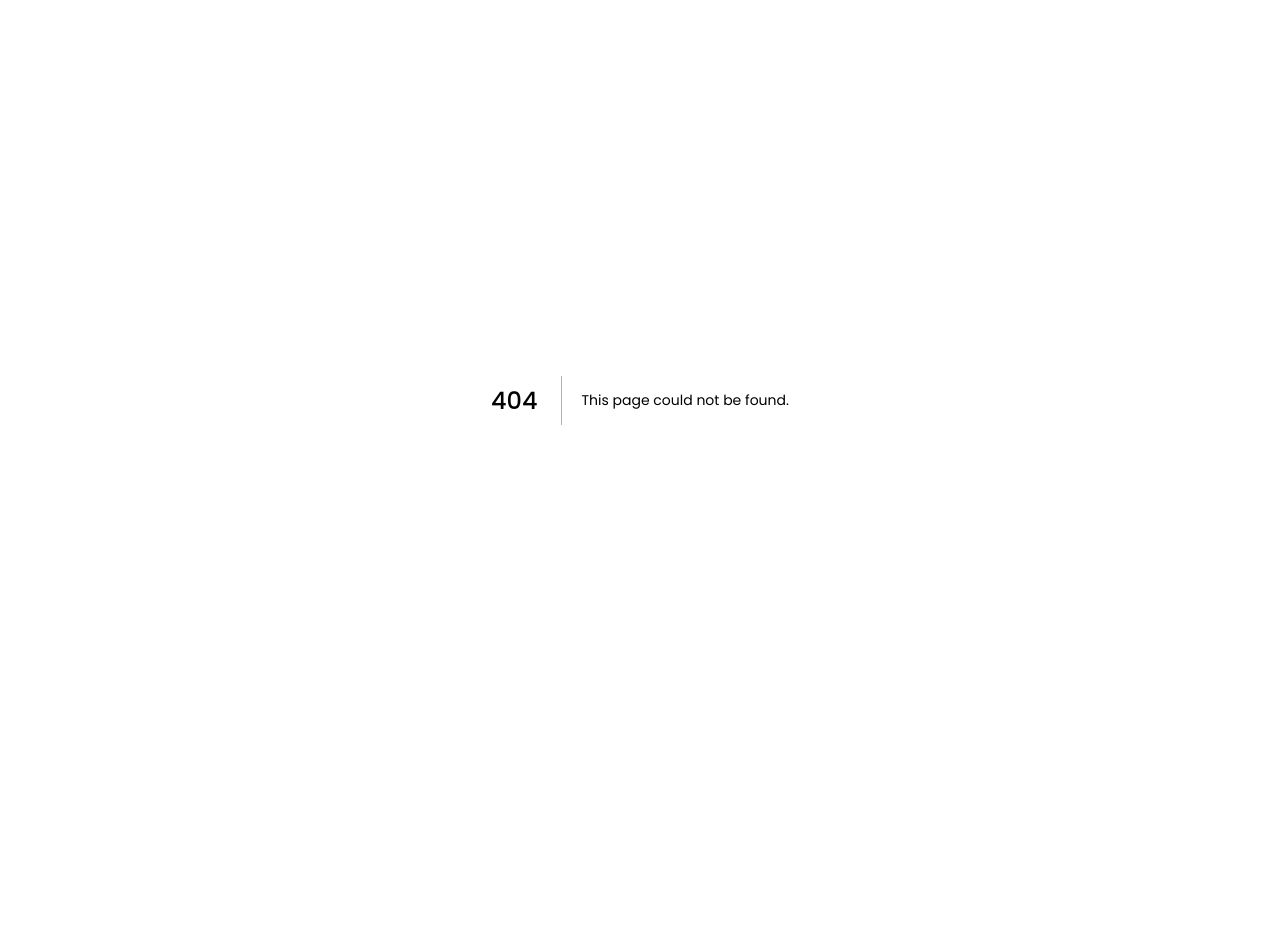
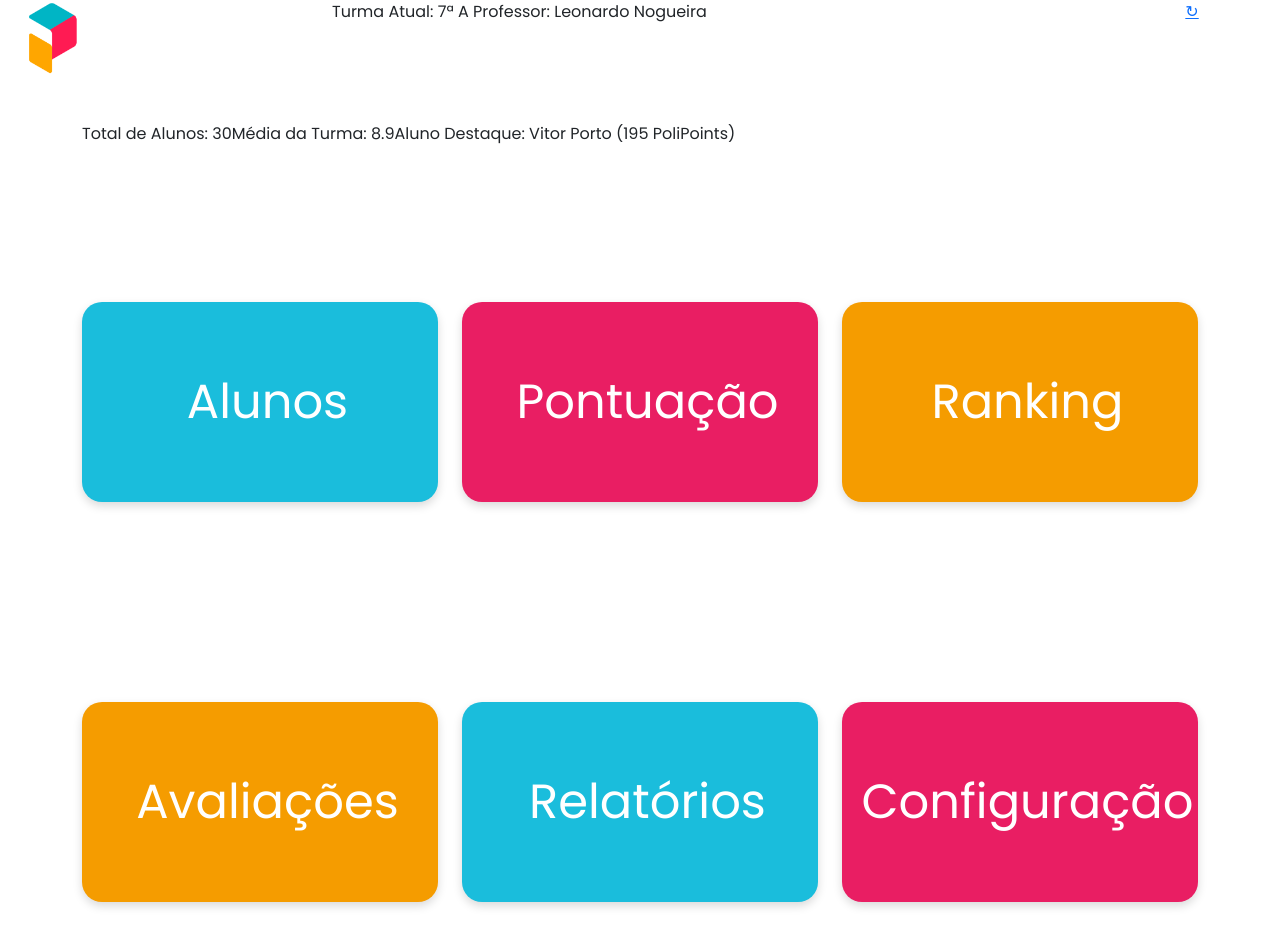
Before and after one commit to PII-3-Semestre-CIC-2025/PlataformaPoliedro, a Next.js app: page /dashboard-prof in a window 1280 px wide. Before the commit this address had no page. Shown: the top 946 px of the page. Before the commit the page ends 800 px from the top, so only its background shows below. Built offline with nearby package versions, Linux system fonts and the light colour scheme.

Commit message:
incompleto dashprof

```diff
--- a/app/dasboard-prof/dashboard-prof.jsx
+++ b/app/dashboard-prof/page.jsx
@@ -1,15 +1,14 @@
 import React from "react";
 import 'bootstrap/dist/css/bootstrap.min.css';
-import styles from './dashboard-prof.module.css';
 
-export default function DashboardProf() {
+const DashboardProf = () => {
     return (
         <div className="professor-dashboard">
             <header className="dashboard-header-prof">
                 <div className="container-fluid">
                     <div className="row">
                         <div className="col-3">
-                            <img src="img/logo-cubo.png" alt="Logo" className="logo" />
+                            <img src="images/logo-cubo.png" alt="Logo" className="logo" />
                         </div>
                         <div className="col-8 turma-info">
                             <span className="turma-atual">Turma Atual: 7ª A </span>
@@ -33,35 +32,35 @@ export default function DashboardProf() {
                 </div>
             </div>
 
-            <div className={`container ${styles.py4}`}>
-                <div className={`row ${styles.menuRow}`}>
+            <div className="container py4">
+                <div className="row menuRow">
                     <div className="col-md-4">
-                        <div className={`${styles.menuBtn} ${styles.bgAlunos}`}>
+                        <div className="menuBtn bgAlunos">
                             <i className="fas fa-graduation-cap"></i> Alunos
                         </div>
                     </div>
                     <div className="col-md-4">
-                        <div className={`${styles.menuBtn} ${styles.bgPontuacao}`}>
+                        <div className="menuBtn bgPontuacao">
                             <i className="fas fa-award"></i> Pontuação
                         </div>
                     </div>
                     <div className="col-md-4">
-                        <div className={`${styles.menuBtn} ${styles.bgRanking}`}>
+                        <div className="menuBtn bgRanking">
                             <i className="fas fa-list-ol"></i> Ranking
                         </div>
                     </div>
                     <div className="col-md-4">
-                        <div className={`${styles.menuBtn} ${styles.bgAvaliacoes}`}>
+                        <div className="menuBtn bgAvaliacoes">
                             <i className="fas fa-clipboard-list"></i> Avaliações
                         </div>
                     </div>
                     <div className="col-md-4">
-                        <div className={`${styles.menuBtn} ${styles.bgRelatorios}`}>
+                        <div className="menuBtn bgRelatorios">
                             <i className="fas fa-file-alt"></i> Relatórios
                         </div>
                     </div>
                     <div className="col-md-4">
-                        <div className={`${styles.menuBtn} ${styles.bgConfiguracao}`}>
+                        <div className="menuBtn bgConfiguracao">
                             <i className="fas fa-cog"></i> Configuração
                         </div>
                     </div>
@@ -70,3 +69,6 @@ export default function DashboardProf() {
         </div>
     );
 }
+
+
+export default DashboardProf;
--- a/app/login/professor/page.jsx
+++ b/app/login/professor/page.jsx
@@ -1,7 +1,7 @@
 'use client'
 import 'bootstrap/dist/css/bootstrap.min.css';
 import { useState } from 'react';
-import { ModalCadastro } from '@/components/modal-cadastro';
+import { ModalCadastro } from '@/app/components/modal-cadastro';
 
 const LoginProfPage = () => {
     const [showCadastroModal, setShowCadastroModal] = useState(false);
--- a/jsconfig.json
+++ b/jsconfig.json
@@ -2,7 +2,7 @@
   "compilerOptions": {
     "baseUrl": ".",
     "paths": {
-      "@/*": ["app/*"]
+      "@/*": ["./*"]
     }
   }
 }
--- a/styles/globals.css
+++ b/styles/globals.css
@@ -270,3 +270,63 @@ gap: 0.25rem;
     background-color: #e0e0e0;
     font-size: 1rem;
 }
+
+.menuBtn {
+    display: flex;
+    align-items: center;
+    justify-content: center;
+    padding: 20px;
+    border-radius: 20px;
+    color: white;
+    font-size: 3.0rem;
+    font-weight: 400;
+    box-shadow: 0 4px 10px rgba(0, 0, 0, 0.15);
+    height: 200px;
+    transition: transform 0.2s;
+    margin-bottom: 80px;
+}
+
+.menuRow {
+    row-gap: -50px;
+}
+
+.menuBtn i {
+    font-size: 2rem;
+    margin-right: 15px;
+}
+
+.menuBtn:hover {
+    transform: scale(1.02);
+}
+
+.bgAlunos {
+    background-color: #1abddc;
+}
+
+.bgPontuacao {
+    background-color: #e91e63;
+}
+
+.bgRanking {
+    background-color: #f59c00;
+}
+
+.bgAvaliacoes {
+    background-color: #f59c00;
+}
+
+.bgRelatorios {
+    background-color: #1abddc;
+}
+
+.bgConfiguracao {
+    background-color: #e91e63;
+}
+
+.py4 {
+    margin-top: -620px;
+}
+
+.logo {
+    width: 25%;
+}
```
Also changed, not shown: public/images/logo-cubo.png (added), styles/dashboard-prof.modules.css (renamed from app/dasboard-prof/dashboard-prof.module.css), 1 other file (tests, documents, lock files or other folders).
